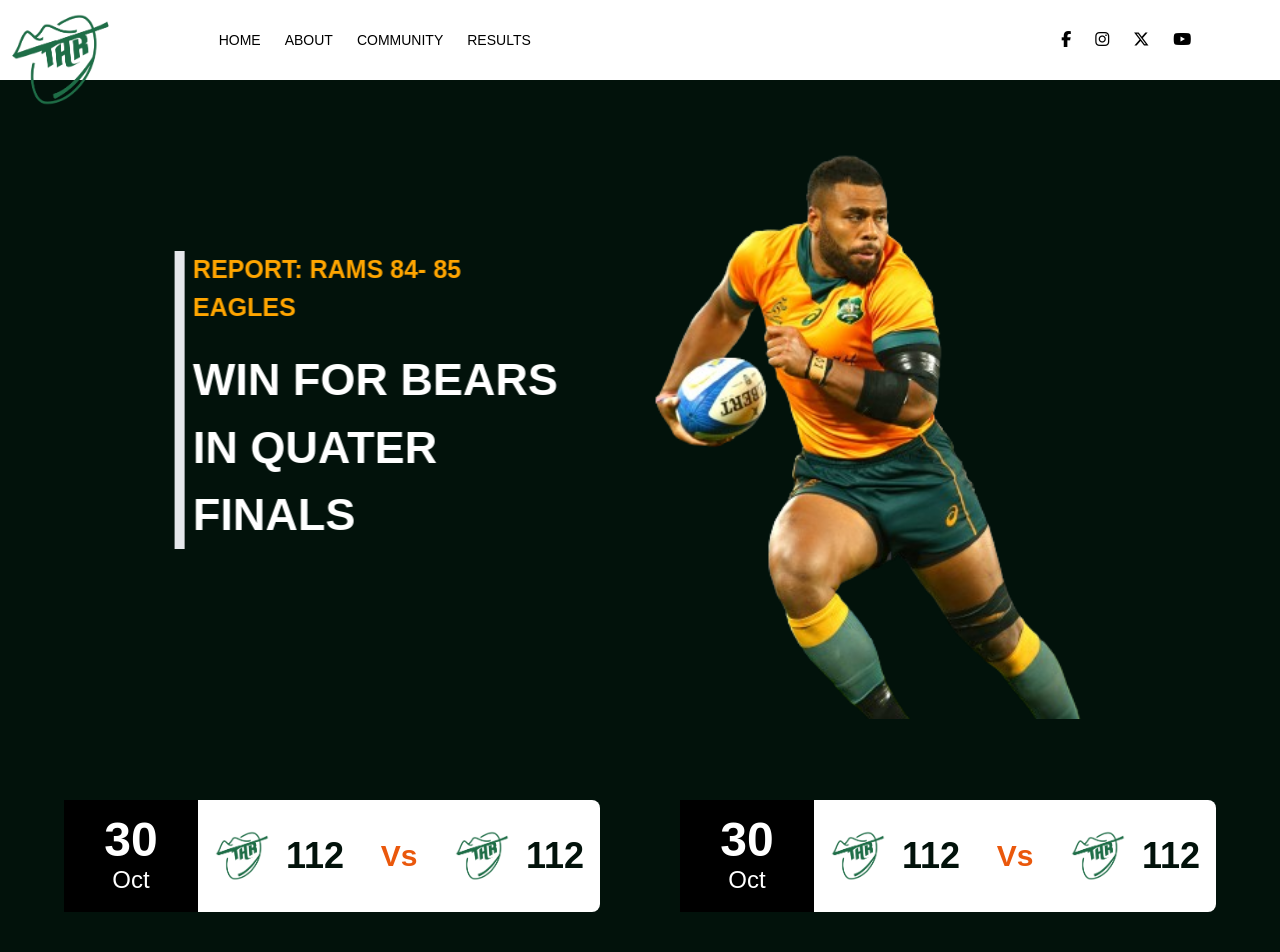
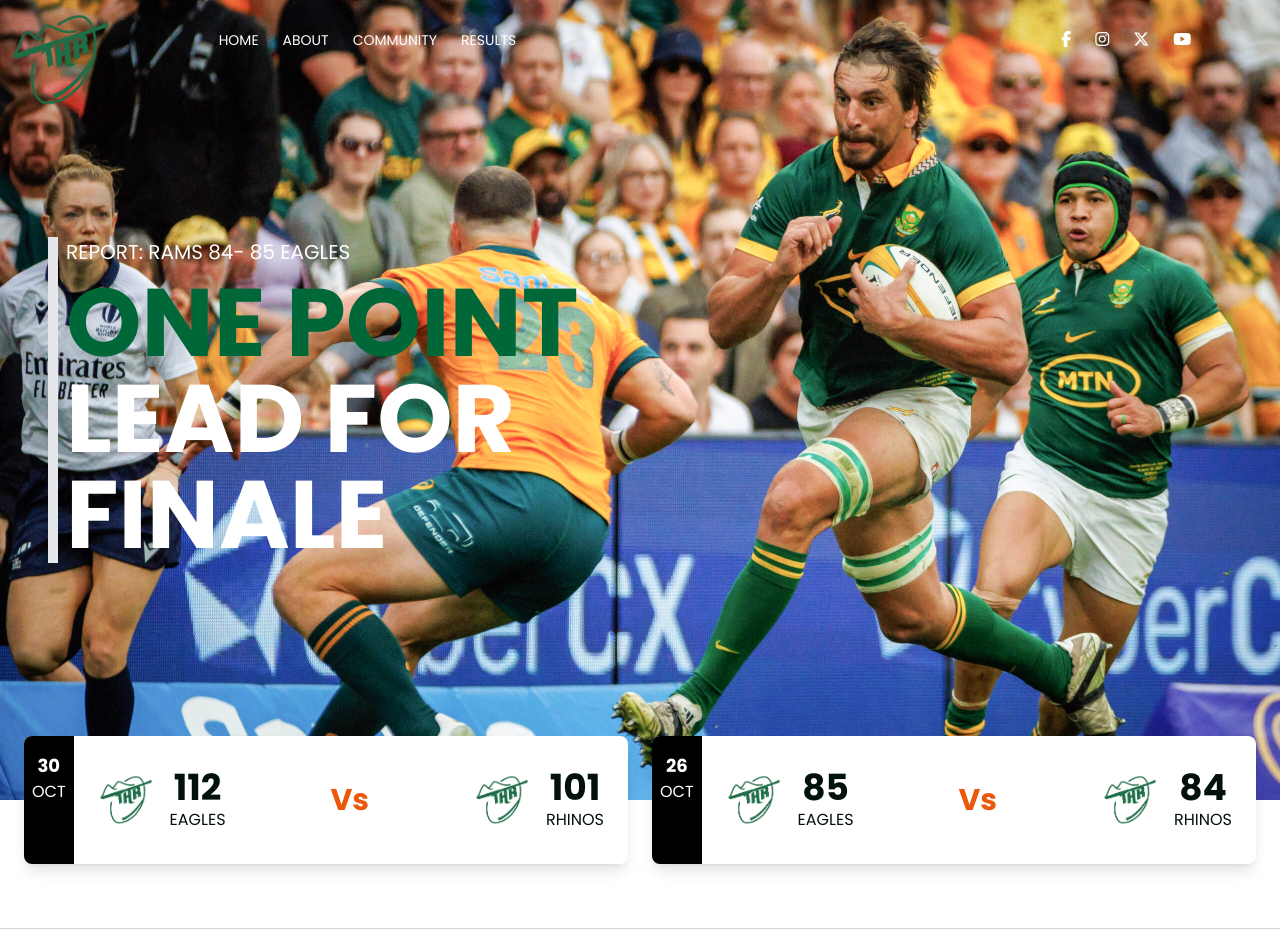
Before and after one commit to Safaa-source/1000-hills-project, a plain HTML site: page index.html in a window 1280 px wide. Shown: the top 952 px of the page. Drawn offline with nearby package versions, Linux system fonts and the light colour scheme; a web font is replaced by a local one.

Commit message:
chore:finish the first section

```diff
--- a/index.html
+++ b/index.html
@@ -12,93 +12,113 @@
 </head>
 
 <body>
-
     <!-- Transparent Navbar -->
-    <nav class="navbar bg-[#fff] h-[10vh] absolute flex justify-between items-center py-1 px-2 text-[#000]">
+    <nav class="navbar top-0 left-0 w-[100%] z-10 h-[10vh] flex justify-between items-center py-1 px-2 text-[#fff] fixed">
         <div class="navbar-logo w-2/12 ">
             <img class="w-[50%] mt-10" src="./images/1000-hills-logo.png" alt="Logo"> <!-- Replace with your logo -->
         </div>
-        <ul class="flex lg:space-x-4 font-thin w-8/12 list-1 uppercase gap-2  text-sm ">
-            <li class="list-2"><a href="#">Home</a></li>
-            <li class="list-2"><a href="#">About</a></li>
-            <li class="list-2"><a href="#">Community</a></li>
-            <li class="list-2"><a href="#">Results</a></li>
+        <ul class="flex lg:space-x-4 font-thin w-8/12 uppercase gap-2 text-sm ">
+            <li class="list-2"><a class="hover:text-[#006838] hover:text-lg" href="#">Home</a></li>
+            <li class="list-2"><a class="hover:text-[#006838] hover:text-lg" href="#">About</a></li>
+            <li class="list-2"><a class="hover:text-[#006838] hover:text-lg" href="#">Community</a></li>
+            <li class="list-2"><a class="hover:text-[#006838] hover:text-lg" href="#">Results</a></li>
         </ul>
         <div class="flex w-2/12 list-1">
             <ul class="flex lg:gap-6 gap-2 justify-center items-center text-md ">
-                <li><a href="https://www.facebook.com/1000hillsrugby/"><i class="fa-brands fa-facebook-f"></i></a></li>
-                <li><a href="https://www.instagram.com/1000hillsrugby/"><i class="fa-brands fa-instagram"></i></a></li>
-                <li><a href=" https://x.com/1000HillsRugby?t=S0PTUa88AFrp6SJs5meJ6A&s=08 "><i
-                            class="fa-brands fa-x-twitter"></i></a></li>
-                <li><a href="https://www.youtube.com/@1000HillsRugby"><i class="fa-brands fa-youtube"></i></a></li>
+                <li class="list-2">
+                    <a class="hover:text-[#006838] hover:text-lg" href="https://www.facebook.com/1000hillsrugby/">
+                        <i class="fa-brands fa-facebook-f"></i>
+                    </a>
+                </li>
+                <li class="list-2">
+                    <a class="hover:text-[#006838] hover:text-lg" href="https://www.instagram.com/1000hillsrugby/">
+                        <i class="fa-brands fa-instagram"></i>
+                    </a>
+                </li>
+                <li class="list-2">
+                    <a class="hover:text-[#006838] hover:text-lg" href=" https://x.com/1000HillsRugby?t=S0PTUa88AFrp6SJs5meJ6A&s=08 ">
+                        <i class="fa-brands fa-x-twitter"></i>
+                    </a>
+                </li>
+                <li class="list-2">
+                    <a class="hover:text-[#006838] hover:text-lg" href="https://www.youtube.com/@1000HillsRugby">
+                        <i class="fa-brands fa-youtube"></i>
+                    </a>
+                </li>
             </ul>
+        </div>
+        <div>
+            <i class="icon-1 lg:hidden text-xl pr-3 fa-solid fa-bars"></i>
         </div>
     </nav>
 
     <main>
         <!-- Slideshow Container -->
-        <section class="slideshow-container h-[100vh]  max-w-full overflow-hidden grid grid-cols-12 items-center ">
-            <!-- Slide 1 -->
+        <section class="slideshow-container bg-cover bg-no-repeat h-[100vh]  max-w-full grid grid-cols-12 items-center ">
+            <div class="text-container border-l-[10px] flex flex-col gap-2 col-span-9 border-white-500 pl-2 text-white">
+                <p class="text-[20px] font-thin">REPORT: RAMS 84- 85 EAGLES</p>
+                <h1 class="text-8xl font-[650]"> <span class="text-[#006838]">ONE POINT</span> <br> LEAD FOR <br> FINALE </h1>
+            </div>
+        </section>
 
-               <div class=" text-container border-l-[10px] flex flex-col gap-5 col-span-4 border-white-500 pl-2 w-[90%] mx-auto font-[700] text-white">
-                       <p class="text-[25px] text-[orange]">REPORT: RAMS 84- 85 EAGLES</p>
-                       <h1 class="text-[45px]">WIN FOR BEARS IN QUATER FINALS </h1>
-               </div>
-               <div class="col-span-8 pt-[8%]">
-                <img class="w-[100%]" src="./images/players.png" alt="">
-               </div>
-
-            </section>
         <!-- ........................Match date section ................... -->
-            <section class="w-[90%] mx-auto text-center">
-                <div class="flex justify-between space-x-20">
+        <section class="w-[100%] mx-auto text-center border-b border-gray-300 pb-16">
+            <div class="flex lg:flex-row md:flex-col gap-6 -mt-16 mx-6">
                 <!-- First game result -->
-                    <div class="flex items-center bg-white text-white rounded-lg justify-between w-full  w-[45%]">
                 <!-- Date section with black background and white text -->
-                        <div class="text-center bg-black text-white p-4 w-1/4">
-                            <p class="text-5xl font-bold">30</p>
-                            <p class="text-2xl">Oct</p>
+                <div class="flex items-center bg-white text-white rounded-lg justify-between w-full w-[45%] shadow-lg">
+                    <div class="text-center bg-black rounded-s-lg text-white py-4 px-2 w-1.5/12 h-32">
+                        <p class="text-lg font-semibold">30</p>
+                        <p class="text-md font-thin">OCT</p>
                     </div>
                     <!-- Match details with white background and no padding -->
-                        <div class="flex-1 flex justify-between items-center bg-white text-[#02120b] p-4">
+                    <div class="flex-1 flex justify-between items-center bg-white text-[#02120b] py-4 px-6 w-11/12">
                         <div class="flex items-center m-0">
                             <img class="w-14 mr-4" src="./images/1000-hills-logo.png" alt="Team 1 Logo">
+                            <div class="fle flex-col">
                                 <p class="text-4xl font-bold">112</p>
+                                <p>EAGLES</p>
+                            </div>
                         </div>
                         <p class="text-3xl font-semibold text-orange-600">Vs</p>
                         <div class="flex items-center m-0">
                             <img class="w-14 mr-4" src="./images/1000-hills-logo.png" alt="Team 2 Logo">
-                                <p class="text-4xl font-bold">112</p>
+                            <div class="fle flex-col">
+                                <p class="text-4xl font-bold">101</p>
+                                <p>RHINOS</p>
+                            </div>
                         </div>
                     </div>
                 </div>
 
                 <!-- Second game result -->
-                    <div class="flex items-center bg-white text-white rounded-lg justify-between w-full  w-[45%]">
+                <div class="flex items-center bg-white text-white rounded-lg justify-between w-full w-[45%] shadow-lg">
                     <!-- Date section with black background and white text -->
-                        <div class="text-center bg-black text-white p-4 w-1/4">
-                            <p class="text-5xl font-bold">30</p>
-                            <p class="text-2xl">Oct</p>
+                    <div class="text-center bg-black rounded-s-lg text-white py-4 px-2 w-1.5/12 h-32">
+                        <p class="text-lg font-semibold">26</p>
+                        <p class="text-md font-thin">OCT</p>
                     </div>
                     <!-- Match details with white background and no padding -->
-                        <div class="flex-1 flex justify-between items-center bg-white text-[#02120b] p-4">
+                    <div class="flex-1 flex justify-between items-center bg-white text-[#02120b] py-4 px-6 w-11/12">
                         <div class="flex items-center m-0">
                             <img class="w-14 mr-4" src="./images/1000-hills-logo.png" alt="Team 1 Logo">
-                                <p class="text-4xl font-bold">112</p>
+                            <div class="fle flex-col">
+                                <p class="text-4xl font-bold">85</p>
+                                <p>EAGLES</p>
+                            </div>
                         </div>
                         <p class="text-3xl font-semibold text-orange-600">Vs</p>
                         <div class="flex items-center m-0">
                             <img class="w-14 mr-4" src="./images/1000-hills-logo.png" alt="Team 2 Logo">
-                                <p class="text-4xl font-bold">112</p>
+                            <div class="fle flex-col">
+                                <p class="text-4xl font-bold">84</p>
+                                <p>RHINOS</p>
+                            </div>
                         </div>
                     </div>
                 </div>
             </div>
         </section>
-
-
-
-
 
         <section class="my-16 flex lg:flex-row flex-col border-t border-white p-12 w-[95%] mx-auto">
             <div class="image-2-div lg:w-6/12 m-auto w-11/12 lg:ml-8">
@@ -106,7 +126,7 @@
             </div>
             <div class="image-2-text flex flex-col lg:w-6/12 w-full lg:pl-6">
                 <div>
-                    <p class="color-yellow text-lg font-thin pb-6">Who We Are</p>
+                    <p class="text-[#dcbb26] text-lg font-thin pb-6">Who We Are</p>
                 </div>
                 <div>
                     <p class="text-white text-6xl font-bold pb-6">1000 <br> HILLS <br> RUGBY</p>
@@ -117,7 +137,7 @@
                         supportive community.</p>
                 </div>
                 <div>
-                    <button class="btn-1 px-6 py-3 mt-6">
+                    <button class="bg-[#dcbb26] px-6 py-3 mt-6">
                         <a class="text-white" href="#">Read More</a>
                     </button>
                 </div>
--- a/style.css
+++ b/style.css
@@ -1,46 +1,11 @@
-body{
-    font-family: 'Avenir', sans-serif;
-    background-color: #02120b;
+@import url('https://fonts.googleapis.com/css2?family=Poppins:wght@400;700&display=swap');
+
+body {
+    font-family: 'Poppins', sans-serif;
 }
-.navbar, .text-container{
-    color: #02120b;
-}
-.navbar{
 
-}
-.color-yellow{
-    color: #dcbb26;
-}
-.btn-1{
-    background-color: #dcbb26;
-}
-.svg-1{
-    fill: white;
-}
-/* Slideshow Container
-.slideshow-container {
-    height: 100vh;
-}
-/* Slides
-.mySlides {
-    display: none;
-    width: 100%;
-    height: 85%;
-} */
-
-/* .slideshow-container {
-   background:linear-gradient(to left,rgba(9, 220, 69, 0.89),rgba(22, 64, 34, 0.67)),url('./images/rugby-3.jpeg');
-   background-size: cover;
-   background-repeat: no-repeat;
-}  */
-
-/* Transparent Navbar */
-.navbar {
-    top: 0;
-    left: 0;
-    width: 100%;
-    z-index: 10;
-    background-color: w;
+.slideshow-container{
+    background-image: url(./images/bg-2.jpg);
 }
 
 .navbar a {
@@ -48,14 +13,9 @@ body{
     transition: color 0.3s;
 }
 
-.navbar a:hover {
-    color: #006838;
-    font-size: larger;
-}
-
 /* Text Animation */
 .text-container {
-    transform: translateX(40%);
+    transform: translateX(5%);
     opacity: 0;
     animation: fadeInText 2s forwards;
 }
@@ -84,7 +44,10 @@ body{
 }
 
 
-@media (min-width:451px) and (max-width:860px) {
+@media (min-width:451px) and (max-width:960px) {
+    .list-2{
+        display: none;
+    }
     .list-1{
         display: none;
     }
@@ -119,6 +82,9 @@ body{
 }
 
 @media screen and (max-width:450px) {
+    .list-2{
+        display: none;
+    }
     .list-1{
         display: none;
     }
```
Also changed, not shown: images/bg-2.jpg (added), 1 other file. Lines whose indentation alone changed are shown as unchanged.
